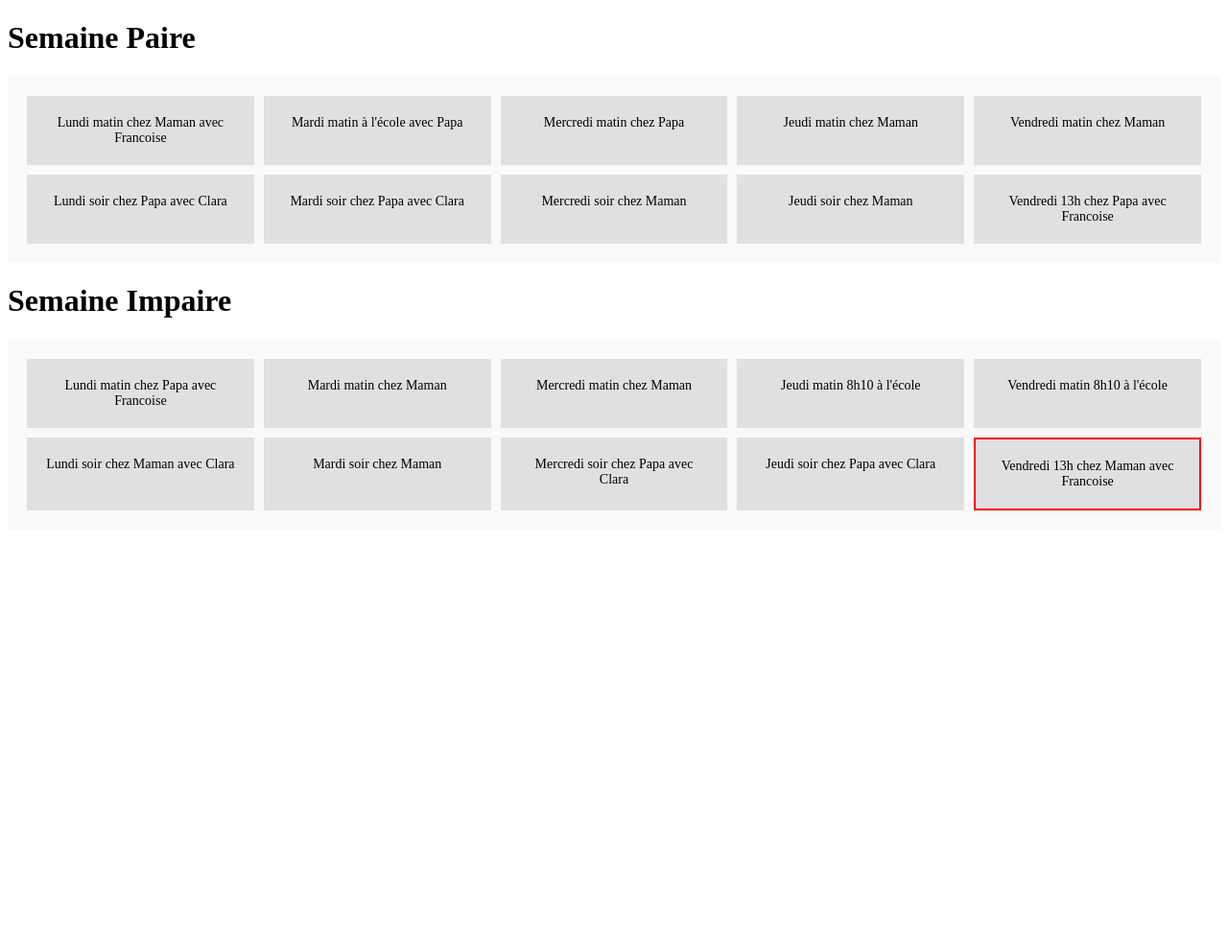
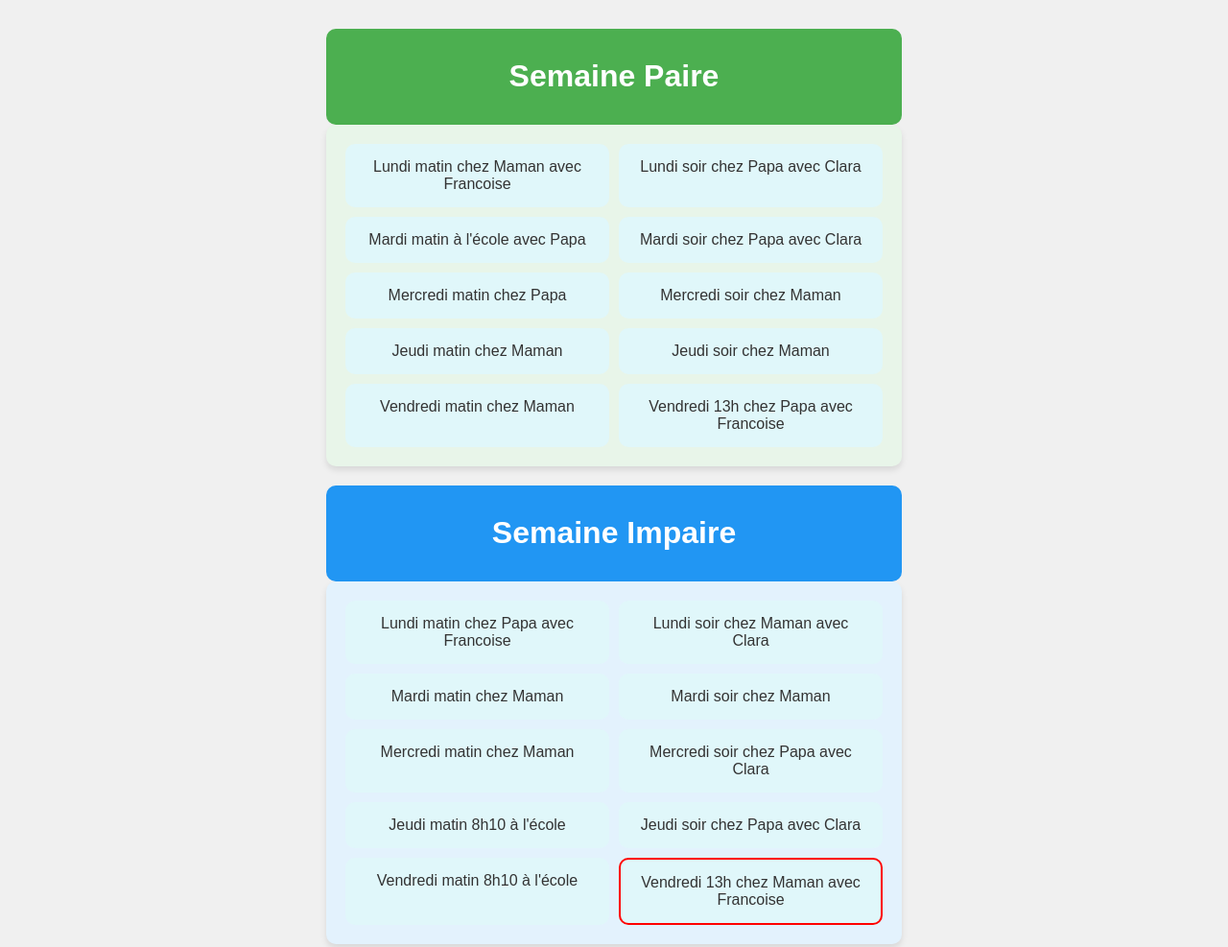
Before and after one commit to ouestjules/ouestjules.github.io, a plain HTML site: page index.html in a window 1280 px wide. Shown: the top 987 px of the page at 96% size. Before the commit the page ends 800 px from the top, so only its background shows below. Drawn offline with Linux system fonts and the light colour scheme.

Commit message:
Update index.html

```diff
--- a/index.html
+++ b/index.html
@@ -1,38 +1,116 @@
 <!DOCTYPE html>
 <html lang="fr">
+<head>
+  <meta name="viewport" content="width=device-width, initial-scale=1">
+  <style>
+    body {
+      font-family: Arial, sans-serif;
+      background-color: #f0f0f0;
+      margin: 0;
+      padding: 0;
+      color: #333;
+    }
+
+    .calendar-container {
+      max-width: 600px;
+      margin: auto;
+      padding: 10px;
+    }
+
+    .Semaine {
+      text-align: center;
+      color: white;
+      padding: 10px;
+      margin-top: 20px;
+      border-radius: 10px;
+    }
+
+    .Semaine.paire {
+      background-color: #4CAF50;
+    }
+
+    .Semaine.impaire {
+      background-color: #2196F3;
+    }
+
+    .calendar-grid.paire {
+      background-color: #e8f5e9;
+    }
+
+    .calendar-grid.impaire {
+      background-color: #e3f2fd;
+    }
+
+    .calendar-grid {
+      display: grid;
+      grid-template-columns: repeat(2, 1fr);
+      gap: 10px;
+      font-size: 16px;
+      padding: 20px;
+      border-radius: 10px;
+      box-shadow: 0px 4px 6px rgba(0, 0, 0, 0.1);
+    }
+
+    .calendar-grid div {
+      background-color: #e0f7fa;
+      padding: 15px;
+      text-align: center;
+      border-radius: 10px;
+      transition: background-color 0.3s;
+    }
+
+    .calendar-grid div:hover {
+      background-color: #b2ebf2;
+    }
+
+    /* Style pour le jour actuel */
+    .current-day {
+      background-color: #ffcccb; /* Couleur de fond spécifique pour le jour actuel */
+      border: 2px solid #ff0000; /* Bordure rouge pour le rendre encore plus visible */
+    }
+
+    @media (max-width: 600px) {
+      .calendar-grid {
+        grid-template-columns: 1fr;
+      }
+    }
+  </style>
+</head>
 <body>
-  <div class="Semaine">
+  <div class="calendar-container">
+    <div class="Semaine paire">
       <h1>Semaine Paire</h1>
     </div>
 
-  <div class="calendar-grid">
+    <div class="calendar-grid paire">
       <div id="lundi-matin-paire">Lundi matin chez Maman avec Francoise</div>
+      <div id="lundi-soir-paire">Lundi soir chez Papa avec Clara</div>
       <div id="mardi-matin-paire">Mardi matin à l'école avec Papa</div>
+      <div id="mardi-soir-paire">Mardi soir chez Papa avec Clara</div>
       <div id="mercredi-matin-paire">Mercredi matin chez Papa</div>
+      <div id="mercredi-soir-paire">Mercredi soir chez Maman</div>
       <div id="jeudi-matin-paire">Jeudi matin chez Maman</div>
+      <div id="jeudi-soir-paire">Jeudi soir chez Maman</div>
       <div id="vendredi-matin-paire">Vendredi matin chez Maman</div>
-    <div id="lundi-soir-paire">Lundi soir chez Papa avec Clara</div>
-    <div id="mardi-soir-paire">Mardi soir chez Papa avec Clara</div>
-    <div id="mercredi-soir-paire">Mercredi soir chez Maman</div>
-    <div id="jeudi-soir-paire">Jeudi soir chez Maman</div>
       <div id="dimanche-soir-paire">Vendredi 13h chez Papa avec Francoise</div>
     </div>
 
-  <div class="Semaine">
+    <div class="Semaine impaire">
       <h1>Semaine Impaire</h1>
     </div>
 
-  <div class="calendar-grid">
+    <div class="calendar-grid impaire">
       <div id="lundi-matin-impaire">Lundi matin chez Papa avec Francoise</div>
+      <div id="lundi-soir-impaire">Lundi soir chez Maman avec Clara</div>
       <div id="mardi-matin-impaire">Mardi matin chez Maman</div>
+      <div id="mardi-soir-impaire">Mardi soir chez Maman</div>
       <div id="mercredi-matin-impaire">Mercredi matin chez Maman</div>
+      <div id="mercredi-soir-impaire">Mercredi soir chez Papa avec Clara</div>
       <div id="jeudi-matin-impaire">Jeudi matin 8h10 à l'école</div>
+      <div id="jeudi-soir-impaire">Jeudi soir chez Papa avec Clara</div>
       <div id="vendredi-matin-impaire">Vendredi matin 8h10 à l'école</div>
-    <div id="lundi-soir-impaire">Lundi soir chez Maman avec Clara</div>
-    <div id="mardi-soir-impaire">Mardi soir chez Maman</div>
-    <div id="mercredi-soir-impaire">Mercredi soir chez Papa avec Clara</div>
-    <div id="jeudi-soir-impaire">Jeudi soir chez Papa avec Clara</div>
       <div id="dimanche-soir-impaire">Vendredi 13h chez Maman avec Francoise</div>
+    </div>
   </div>
 
   <script>
@@ -73,41 +151,6 @@
     if (afternoonElement) {
       afternoonElement.classList.add("current-day");
     }
-
-    // // Masquer les éléments qui ne correspondent pas à la semaine actuelle
-    // const allElements = document.querySelectorAll('.calendar-grid div');
-    // allElements.forEach(element => {
-    //   if (!element.id.includes(weekSuffix)) {
-    //     element.style.display = 'none';
-    //   }
-    // });
   </script>
 </body>
-
-<style>
-  .calendar-grid {
-    display: grid;
-    grid-template-columns: repeat(5, 1fr);
-    gap: 10px;
-    font-size: 14px;
-    background-color: #f9f9f9;
-    padding: 20px;
-  }
-
-  .calendar-grid div {
-    background-color: #e0e0e0;
-    padding: 20px;
-    text-align: center;
-  }
-
-  .Semaine {
-    margin-bottom: 20px;
-  }
-
-  /* Style pour le jour actuel */
-  .current-day {
-    background-color: #ffcccb; /* Couleur de fond spécifique pour le jour actuel */
-    border: 2px solid #ff0000; /* Bordure rouge pour le rendre encore plus visible */
-  }
-</style>
 </html>
```
Lines whose indentation alone changed are shown as unchanged.
